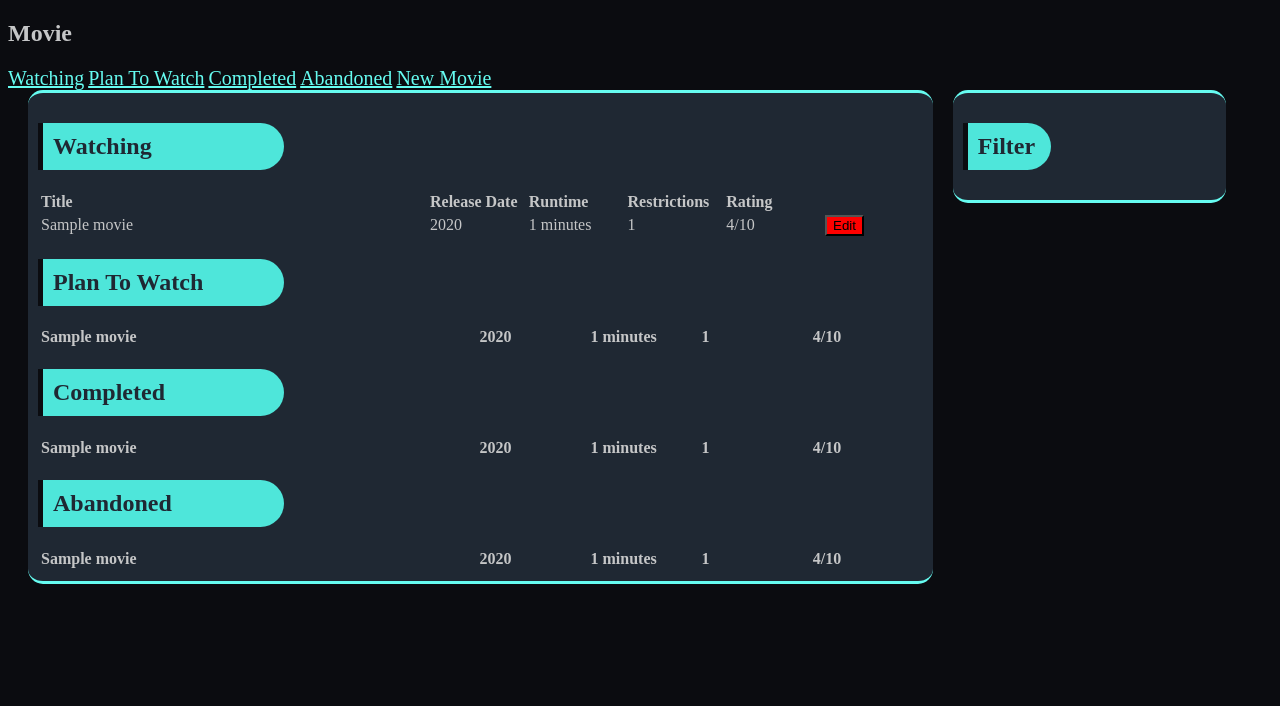
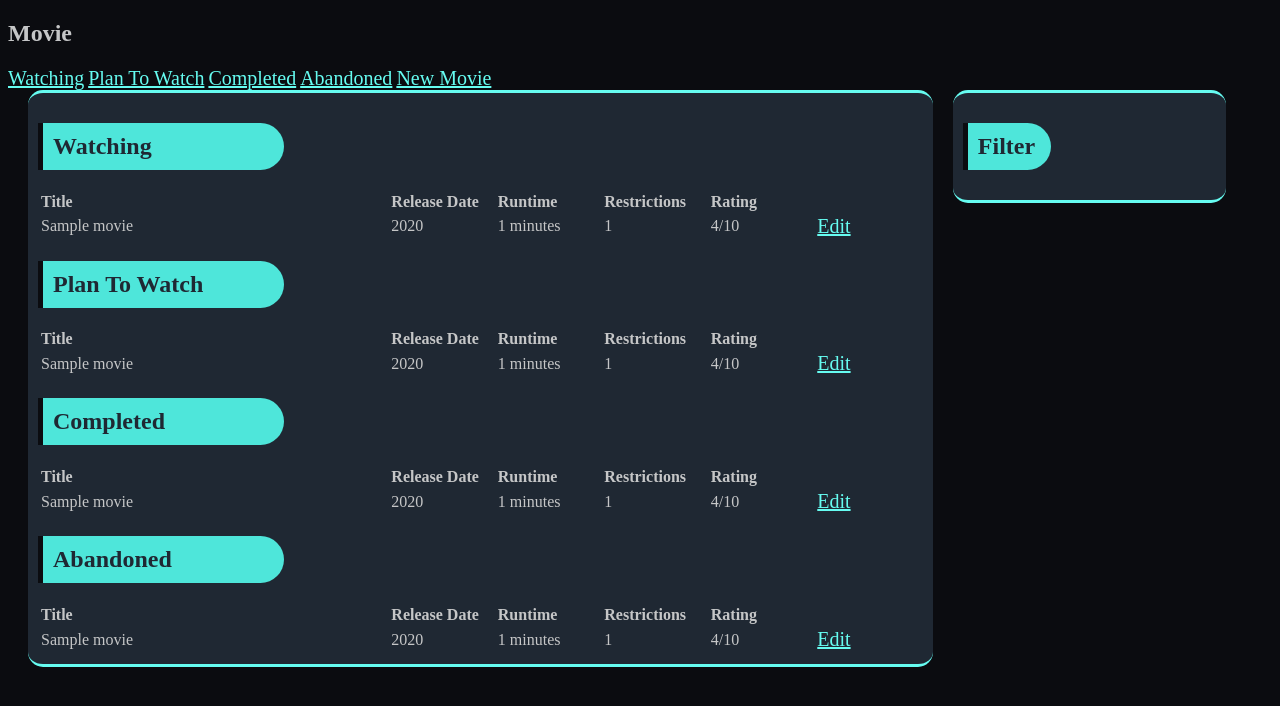
Before and after one commit to KHajzner/watchwebsite, a Flask app: template templates/movies.html in a window 1280 px wide. Shown: the part 52-758 px from the top of the page. Run offline with Flask 2, Linux system fonts and the light colour scheme; the template is opened without the code that fills it: values that come from a table or form of the project are taken from there, others are empty; tables that the repository leaves empty hold one stand-in row (values such as "Sample post"); lists and menus that the app fills with data are empty; parts of the project's set-up code (start-up, migrations or seed data) failed here and were passed over.

Commit message:
Updated movie edit form and moved it to a separate page.

```diff
--- a/movies/forms.py
+++ b/movies/forms.py
@@ -1,6 +1,10 @@
 from flask_wtf import FlaskForm
-from wtforms import StringField, IntegerField, SelectField, SubmitField
+from wtforms import StringField, IntegerField, SelectField, SubmitField, SelectMultipleField
 from wtforms.validators import DataRequired
+
+from models import Genre
+
+genres = Genre.query.all()
 
 
 class NewMovieForm(FlaskForm):
@@ -12,6 +16,13 @@ class NewMovieForm(FlaskForm):
     rating = IntegerField()
     submit = SubmitField()
 
+
 class EditMovie(FlaskForm):
     title = StringField(validators=[DataRequired()])
+    startYear = IntegerField()
+    runtime = IntegerField()
+    watchStatus = SelectField(u'Status', choices=['Plan to watch', 'Watching', 'Completed', 'Abandoned'], default="Plan to watch")
+    ageRestriction = SelectField(u'Restrictions', choices=['G', 'PG-13', 'R', 'NC-17'])
+    rating = IntegerField()
+    # genres = SelectMultipleField(u'Genre', choices=[genres])
     submit = SubmitField()
--- a/templates/movies.html
+++ b/templates/movies.html
@@ -26,72 +26,85 @@
                     {% for movie in watching %}
                         <tr>
                             <td style="width:40%" class="miniColumn title">{{ movie.title }}</td>
-                            <td style="width:10%" class="miniColumn releaseYear">{{ movie.startYear }}</td>
-                            <td style="width:10%" class="miniColumn runtime">{{ movie.runtime }} minutes</td>
-                            <td style="width:10%" class="miniColumn ageRestriction">{{ movie.ageRestriction }}</td>
-                            <td style="width:10%" class="miniColumn rating">{{ movie.rating }}/10</td>
-                            <td style="width:10%">
-                                <button class="openButton" onClick="openForm()">Edit</button>
+                            <td style="width:12%" class="miniColumn releaseYear">{{ movie.startYear }}</td>
+                            <td style="width:12%" class="miniColumn runtime">{{ movie.runtime }} minutes</td>
+                            <td style="width:12%" class="miniColumn ageRestriction">{{ movie.ageRestriction }}</td>
+                            <td style="width:12%" class="miniColumn rating">{{ movie.rating }}/10</td>
+                            <td style="width:12%">
+                                <a href="{{ url_for('movies.update_movie', id=movie.id)}}">Edit</a>
                             </td>
-                            <div class="popup" id="editForm">
-                                <form method="POST">
-                                    <h3>Edit Movie</h3>
-                                    <div class="field">
-                                        {{ form.hidden_tag() }}
-                                        <div class="control">
-                                            {{ form.title(class="input", placeholder="Title") }}
-                                        </div>
-                                        <div class="error">
-                                            {% for error in form.title.errors %}
-                                                {{ error }}
-                                            {% endfor %}
-                                        </div>
-                                    </div>
-                                <div>
-                                    <button onclick="closeForm()">{{ form.submit(class="button is-info is-centered") }}
-                                    </button></div>
-                                </form>
-                            </div>
                         </tr>
+                    {% endfor %}
+                </table>
+                <h2 id="towatch">Plan To Watch</h2>
+                <table style="width:100%">
+                    <tr>
+                        <th style="width:40%">Title</th>
+                        <th style="width:10%">Release Date</th>
+                        <th style="width:10%">Runtime</th>
+                        <th style="width:10%">Restrictions</th>
+                        <th style="width:10%">Rating</th>
+                    </tr>
 
-                        </table>
+                    {% for movie in toWatch %}
+                        <tr>
+                            <td style="width:40%" class="miniColumn title">{{ movie.title }}</td>
+                            <td style="width:12%" class="miniColumn releaseYear">{{ movie.startYear }}</td>
+                            <td style="width:12%" class="miniColumn runtime">{{ movie.runtime }} minutes</td>
+                            <td style="width:12%" class="miniColumn ageRestriction">{{ movie.ageRestriction }}</td>
+                            <td style="width:12%" class="miniColumn rating">{{ movie.rating }}/10</td>
+                            <td style="width:12%">
+                                <a href="{{ url_for('movies.update_movie', id=movie.id)}}">Edit</a>
+                            </td>
+                        </tr>
                     {% endfor %}
-                <h2 id="towatch">Plan To Watch</h2>
-                {% for movie in toWatch %}
-                    <table style="width:100%">
+                </table>
+                <h2 id="completed">Completed</h2>
+                 <table style="width:100%">
+                    <tr>
+                        <th style="width:40%">Title</th>
+                        <th style="width:10%">Release Date</th>
+                        <th style="width:10%">Runtime</th>
+                        <th style="width:10%">Restrictions</th>
+                        <th style="width:10%">Rating</th>
+                    </tr>
+
+                    {% for movie in completed %}
                         <tr>
-                            <th style="width:40%" class="miniColumn title">{{ movie.title }}</th>
-                            <th style="width:10%" class="miniColumn releaseYear">{{ movie.startYear }}</th>
-                            <th style="width:10%" class="miniColumn runtime">{{ movie.runtime }} minutes</th>
-                            <th style="width:10%" class="miniColumn ageRestriction">{{ movie.ageRestriction }}</th>
-                            <th style="width:10%" class="miniColumn rating">{{ movie.rating }}/10</th>
+                            <td style="width:40%" class="miniColumn title">{{ movie.title }}</td>
+                            <td style="width:12%" class="miniColumn releaseYear">{{ movie.startYear }}</td>
+                            <td style="width:12%" class="miniColumn runtime">{{ movie.runtime }} minutes</td>
+                            <td style="width:12%" class="miniColumn ageRestriction">{{ movie.ageRestriction }}</td>
+                            <td style="width:12%" class="miniColumn rating">{{ movie.rating }}/10</td>
+                            <td style="width:12%">
+                                <a href="{{ url_for('movies.update_movie', id=movie.id)}}">Edit</a>
+                            </td>
                         </tr>
-                    </table>
-                {% endfor %}
-                <h2 id="completed">Completed</h2>
-                {% for movie in completed %}
-                    <table style="width:100%">
+                    {% endfor %}
+                </table>
+                <h2 id="abandoned">Abandoned</h2>
+                 <table style="width:100%">
+                    <tr>
+                        <th style="width:40%">Title</th>
+                        <th style="width:10%">Release Date</th>
+                        <th style="width:10%">Runtime</th>
+                        <th style="width:10%">Restrictions</th>
+                        <th style="width:10%">Rating</th>
+                    </tr>
+
+                    {% for movie in abandoned %}
                         <tr>
-                            <th style="width:40%" class="miniColumn title">{{ movie.title }}</th>
-                            <th style="width:10%" class="miniColumn releaseYear">{{ movie.startYear }}</th>
-                            <th style="width:10%" class="miniColumn runtime">{{ movie.runtime }} minutes</th>
-                            <th style="width:10%" class="miniColumn ageRestriction">{{ movie.ageRestriction }}</th>
-                            <th style="width:10%" class="miniColumn rating">{{ movie.rating }}/10</th>
+                            <td style="width:40%" class="miniColumn title">{{ movie.title }}</td>
+                            <td style="width:12%" class="miniColumn releaseYear">{{ movie.startYear }}</td>
+                            <td style="width:12%" class="miniColumn runtime">{{ movie.runtime }} minutes</td>
+                            <td style="width:12%" class="miniColumn ageRestriction">{{ movie.ageRestriction }}</td>
+                            <td style="width:12%" class="miniColumn rating">{{ movie.rating }}/10</td>
+                            <td style="width:12%">
+                                <a href="{{ url_for('movies.update_movie', id=movie.id)}}">Edit</a>
+                            </td>
                         </tr>
-                    </table>
-                {% endfor %}
-                <h2 id="abandoned">Abandoned</h2>
-                {% for movie in abandoned %}
-                    <table style="width:100%">
-                        <tr>
-                            <th style="width:40%" class="miniColumn title">{{ movie.title }}</th>
-                            <th style="width:10%" class="miniColumn releaseYear">{{ movie.startYear }}</th>
-                            <th style="width:10%" class="miniColumn runtime">{{ movie.runtime }} minutes</th>
-                            <th style="width:10%" class="miniColumn ageRestriction">{{ movie.ageRestriction }}</th>
-                            <th style="width:10%" class="miniColumn rating">{{ movie.rating }}/10</th>
-                        </tr>
-                    </table>
-                {% endfor %}
+                    {% endfor %}
+                </table>
             </div>
             <div class="column right">
                 <h2>Filter</h2>
```
Also changed, not shown: movies/views.py (+30 -1 lines), templates/update_movie.html (added, +87 -0 lines).
